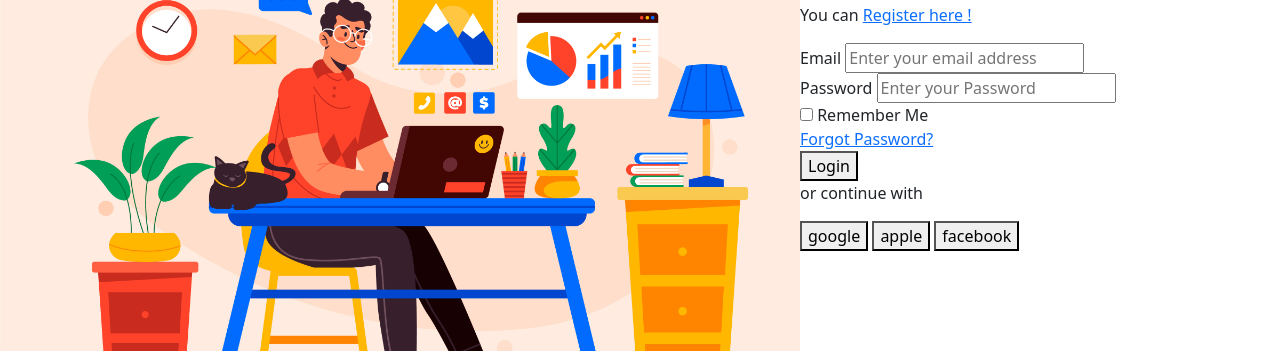
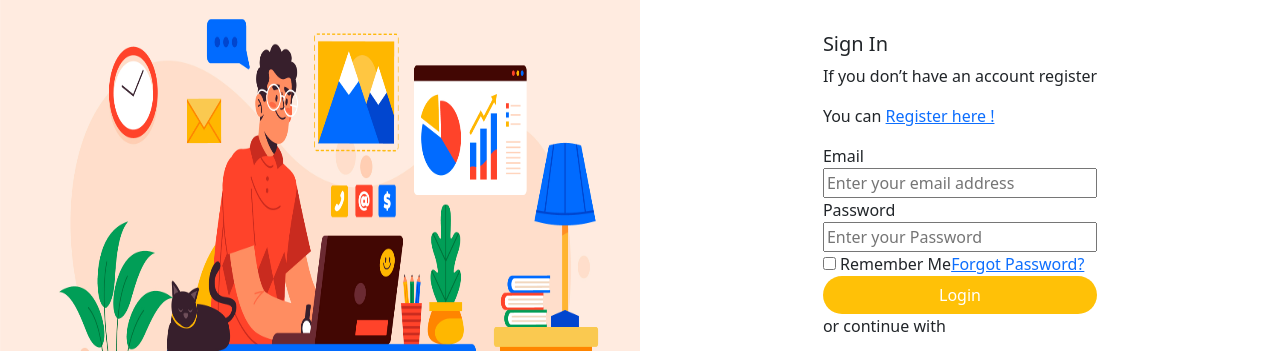
Before and after one commit to Kesav-21/GOITDEV, a plain HTML site: page index.html in a window 1280 px wide. Shown: the part 93-444 px from the top of the page. Drawn offline with nearby package versions, Linux system fonts and the light colour scheme.

Commit message:
assets added

```diff
--- a/index.html
+++ b/index.html
@@ -9,25 +9,25 @@
 </head>
 <body>
     <div class="d-flex basic">
-        <div>
-            <img src="./assets/images/signin.jpeg" alt="" width="800px" class="object-fit-cover ">
+        <div class="w-50">
+            <img src="./assets/images/signin.jpeg" alt="" class="img-fluid h-100">
         </div>
-        <div>
-            <img src="./assets/images/logo.png" alt="logo" width="200px" class="float-end">
-            <div>
+        <div class="w-50 d-flex flex-column">
+            <img src="./assets/images/logo.png" alt="logo" width="175px" class="align-self-end m-5">
+            <div class="align-self-center">
                 <h5>Sign In</h5>
                 <p>If you don’t have an account register</p>
                 <p>You can <a href="#"> Register here !</a></p>
                 <form>
-                    <div>
+                    <div class="d-flex flex-column">
                         <label for="email">Email</label>
                         <input type="email" placeholder="Enter your email address"/>
                     </div>
-                    <div>
+                    <div class="d-flex flex-column">
                         <label for="password">Password</label>
                         <input type="password" placeholder="Enter your Password"/>
                     </div>
-                    <div>
+                    <div class="d-flex">
                         <div>
                             <input type="checkbox"/>
                             <span>Remember Me</span>
@@ -36,14 +36,14 @@
                             <a href="">Forgot Password?</a>
                         </div>
                     </div>
-                    <button>Login</button>
+                    <button class="btn bg-warning w-100 rounded-pill text-white">Login</button>
                 </form>
                 <div>
                     <p>or continue with</p>
                     <div>
-                        <button>google</button>
-                        <button>apple</button>
-                        <button>facebook</button>
+                        <button class="btn"><img src="./assets/images/facebook.svg" alt=""></button>
+                        <button class="btn"><img src="./assets/images/apple.svg" alt=""></button>
+                        <button class="btn"><img src="./assets/images/google.svg" alt=""></button>
                     </div>
                 </div>
             </div>
```
Also changed, not shown: assets/images/apple.svg (added), assets/images/facebook.svg (added), assets/images/google.svg (added).
